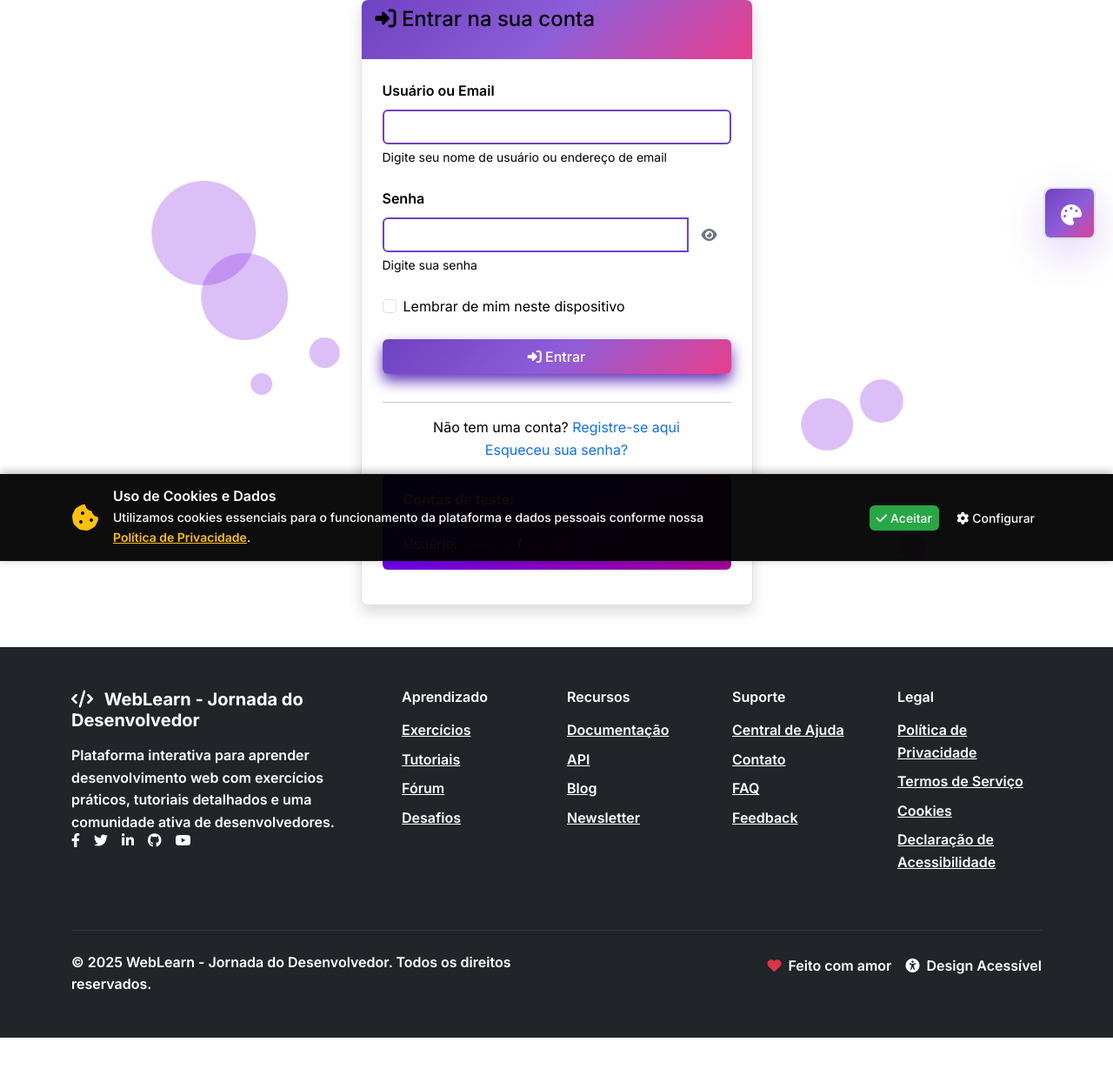
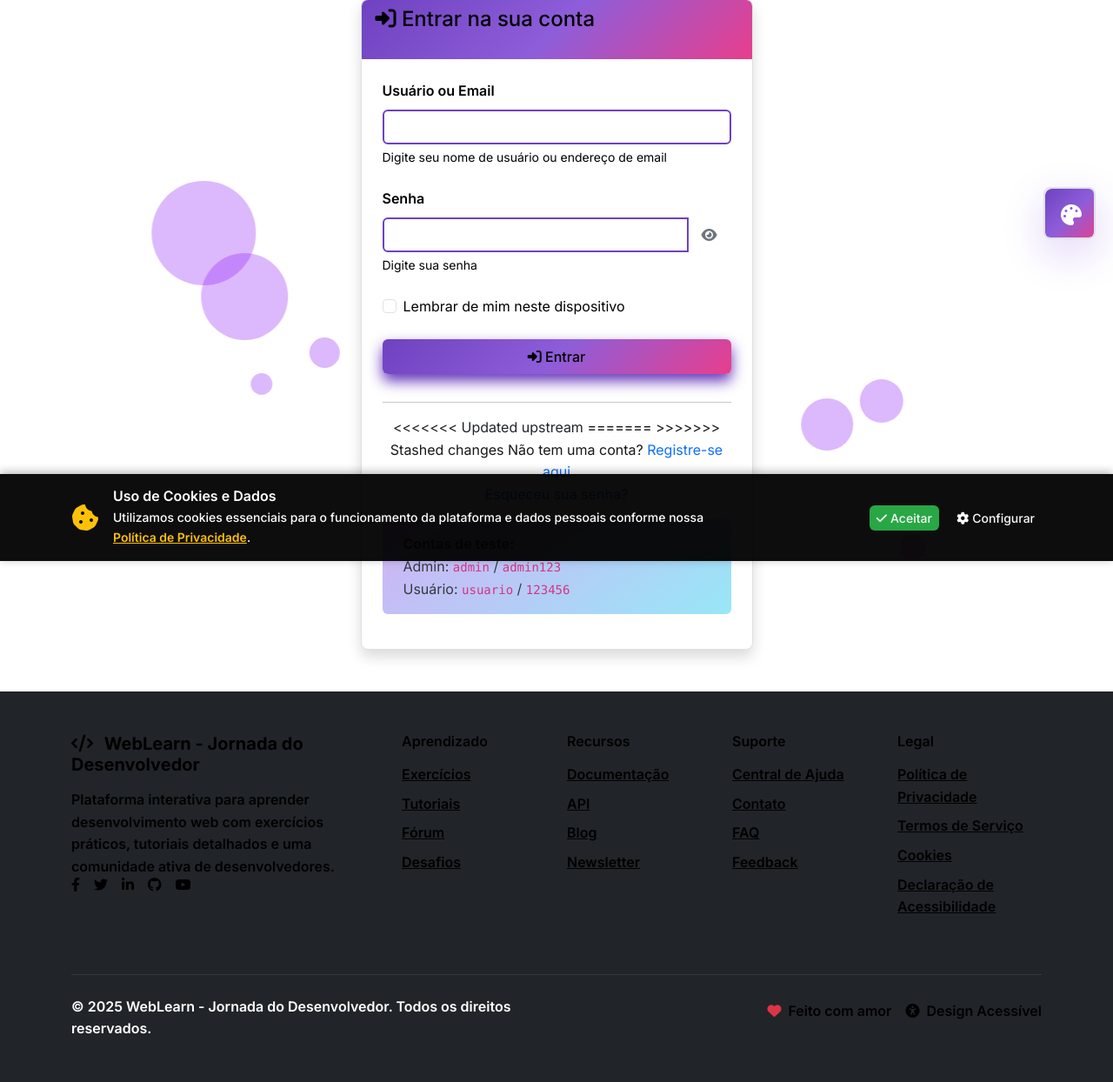
Before and after one commit to nicolasH344/gelsomini-te-amo, a PHP site: page /gelsomini-te-amo/pt-br/login.php in a window 1280 px wide. Shown: the part 155-1399 px from the top of the page at 87% size. Before the commit the page ends 1348 px from the top, so only its background shows below. Run offline with PHP 8.4, Linux system fonts and the light colour scheme.

Commit message:
slankn
ffvv

```diff
--- a/pt-br/login.php
+++ b/pt-br/login.php
@@ -87,10 +87,10 @@
     }
 }
 
-.theme-purple .bubble { background: rgba(138, 43, 226, 0.3); }
-.theme-blue .bubble { background: rgba(74, 144, 226, 0.3); }
-.theme-green .bubble { background: rgba(40, 167, 69, 0.3); }
-.theme-dark .bubble { background: rgba(255, 255, 255, 0.15); }
+.theme-purple .bubble { background: rgba(141, 28, 247, 0.31); }
+.theme-blue .bubble { background: rgba(76, 152, 238, 0.33); }
+.theme-green .bubble { background: rgba(42, 182, 75, 0.54); }
+.theme-dark .bubble { background: rgba(212, 159, 255, 0.54); }
 </style>
 
 <div class="bubbles-container">
@@ -170,7 +170,7 @@
                             </div>
                         </div>
 
-                        <div class="mb-4 form-check" style="color: #fff;">
+                        <div class="mb-4 form-check" style="color: #ffffffd8;">
                             <input type="checkbox"
                                    class="form-check-input"
                                    id="remember"
@@ -190,11 +190,15 @@
                     <hr>
 
                     <div class="text-center">
+<<<<<<< Updated upstream
                         <p2 class="mb-0" >
+=======
+                        <p2 class="" style="color: #181818ff;">
+>>>>>>> Stashed changes
                             Não tem uma conta?
                             <a href="register.php" class="text-decoration-none">Registre-se aqui</a>
                         </p2>
-                        <p class="" style="color: #fff;">
+                        <p class="" style="color: #000000ff;">
                             <a href="esqueci-senha.php" class="text-decoration-none">Esqueceu sua senha?</a>
                         </p>
                     </div>
@@ -204,6 +208,7 @@
                         Admin: <code>admin</code> / <code>admin123</code><br>
                         Usuário: <code>usuario</code> / <code>123456</code>
                     </div>
+
                 </div>
             </div>
         </div>
--- a/style.css
+++ b/style.css
@@ -215,8 +215,8 @@
         45deg,
         transparent,
         transparent 2px,
-        rgba(255,255,255,0.1) 2px,
-        rgba(255,255,255,0.1) 4px
+        rgb(241, 0, 229) 2px,
+        rgb(3, 238, 128) 4px
     );
 }
 
@@ -624,8 +624,8 @@
 
 .alert-info {
     background: linear-gradient(
-        142deg, #5a00ff, #a30497);
-    color: white;
+        142deg, #d2b1f5, #98e7f7);
+    color: #343a40;
 }
 
 /* =================================================================== */
@@ -653,13 +653,13 @@
 }
 
 .mb-3 {
-    margin-bottom: 1rem !important;
-    color: var(--text-heading)
+        margin-bottom: 1rem !important;
+    color: #000;
 }
 
 .mb-4 {
     margin-bottom: 1.5rem !important;
-    color: #000;
+    color: #000000;
 }
 
 .mb-5 {
@@ -893,7 +893,7 @@
 }
 
 .theme-option.theme-dark {
-    background: linear-gradient(135deg, #bb86fc 0%, #d1b3ff 50%, #03dac6 100%);
+    background: linear-gradient(135deg, #bb86fc 0%, #0dcaf0 50%, #03dac6 100%);
 }
 
 /* Mostra o indicador visual (círculo branco) na opção de tema ativa. */
@@ -1285,7 +1285,7 @@
 .accessibility-mode .badge-category-java { background-color: #ff8000; color: #000000; border: 2px solid #000000; }
 .accessibility-mode .badge-category-cpp { background-color: #800000; color: #ffffff; border: 2px solid #ffffff; }
 .accessibility-mode .badge-category-go { background-color: #008080; color: #ffffff; border: 2px solid #ffffff; }
-.accessibility-mode .badge-category-scala { background-color: #ff0080; color: #ffffff; border: 2px solid #ffffff; }
+.accessibility-mode .badge-category-scala { background-color: #f8f9fa; color: #ffffff; border: 2px solid #ffffff; }
 .accessibility-mode .badge-category-solidity { background-color: #000000; color: #ffffff; border: 2px solid #ffffff; }
 .accessibility-mode .badge-category-devops { background-color: #808080; color: #ffffff; border: 2px solid #ffffff; }
 .accessibility-mode .badge-category-default { background-color: #404040; color: #ffffff; border: 2px solid #ffffff; }
```
